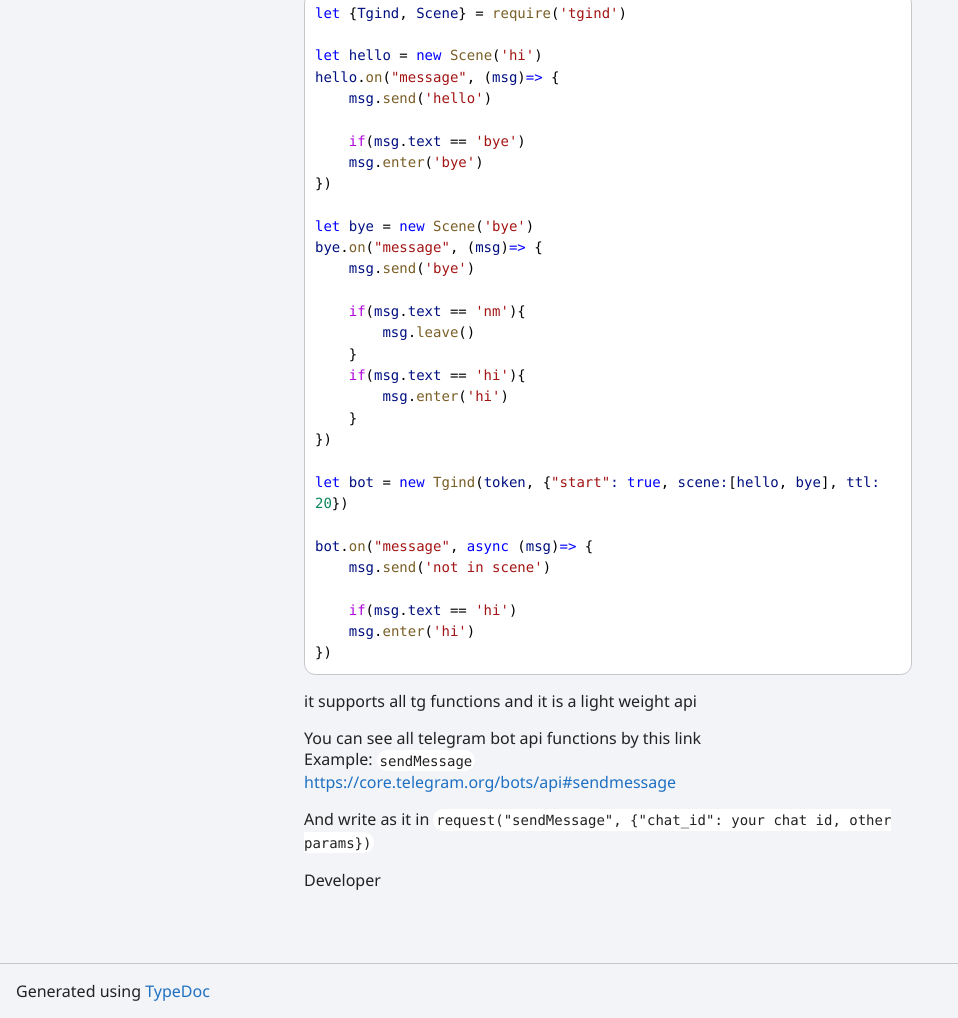
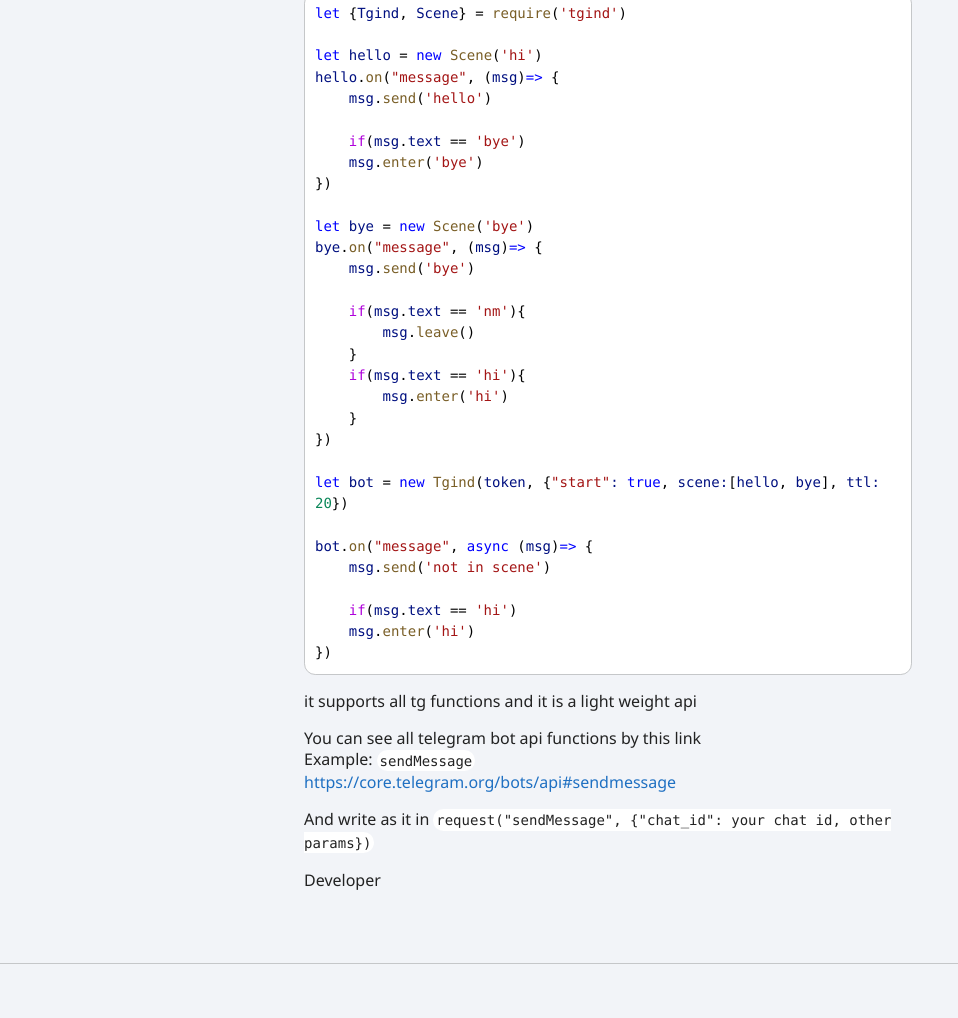
Before and after one commit to PanditSiddharth/Tgind, a plain HTML site: page index.html in a window 1280 px wide. Shown: the part 4742-5760 px from the top of the page, without its empty margins (0-958 px from the left). After the commit the page ends 5738 px from the top, so only its background shows below. Drawn offline with Linux system fonts and the light colour scheme.

Commit message:
Update index.html

```diff
--- a/index.html
+++ b/index.html
@@ -105,5 +105,5 @@
 <li><a href="classes/Tgind.html"><svg class="tsd-kind-icon" viewBox="0 0 24 24"><use href="#icon-128"></use></svg><span>Tgind</span></a></li>
 <li><a href="classes/Util.html"><svg class="tsd-kind-icon" viewBox="0 0 24 24"><use href="#icon-128"></use></svg><span>Util</span></a></li></ul></nav></div></div></div>
 <div class="tsd-generator">
-<p>Generated using <a href="https://typedoc.org/" target="_blank">TypeDoc</a></p></div>
+</div>
 <div class="overlay"></div></body></html>
```
